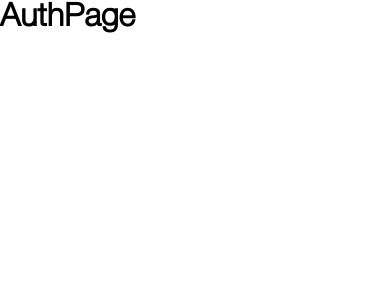
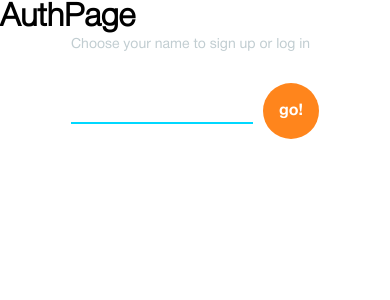
Before and after one commit to SeregaLucky/questify_frontend, a React (Create React App) app: page / in a window 390 px wide. Shown: the top 300 px of the page. Built offline with nearby package versions, Linux system fonts and the light colour scheme.

Commit message:
some changes in authForm - tablet resolution

```diff
--- a/src/components/AuthForm/AuthForm.js
+++ b/src/components/AuthForm/AuthForm.js
@@ -1,14 +1,17 @@
 import React from 'react';
+import { useFormik } from 'formik';
 import styles from './AuthForm.module.css';
 
 export default function AuthForm() {
   return (
-    <div className={styles.authFormWrapper}>
-      <p className={styles.authFormTitle}>
-        Choose your name to sign up or log in
-      </p>
-      <input type="text" className={styles.authInput} />
-      <button className={styles.authButton}>go!</button>
+    <div>
+      <form className={styles.authFormWrapper}>
+        <p className={styles.authFormTitle}>
+          Choose your name to sign up or log in
+        </p>
+        <input type="text" className={styles.authInput} />
+        <button className={styles.authButton}>go!</button>
+      </form>
     </div>
   );
 }
--- a/src/components/AuthForm/AuthForm.module.css
+++ b/src/components/AuthForm/AuthForm.module.css
@@ -32,7 +32,7 @@
   background-color: #ff851c;
 }
 
-@media (min-width: 1920px) {
+@media (min-width: 768px) {
   .authFormWrapper {
     width: 326px;
     margin-left: 68px;
@@ -54,7 +54,7 @@
   }
 }
 
-@media (min-width: 960px) {
+@media (min-width: 1920px) {
   .authFormWrapper {
     width: 948px;
     display: flex;
--- a/src/pages/AuthPage/AuthPage.js
+++ b/src/pages/AuthPage/AuthPage.js
@@ -1,10 +1,12 @@
 import React from 'react';
 import styles from './AuthPage.module.css';
+import AuthForm from '../../components/AuthForm';
 
 const AuthPage = () => {
   return (
     <>
       <h1 className={styles.title}>AuthPage</h1>
+      <AuthForm />
     </>
   );
 };
```
